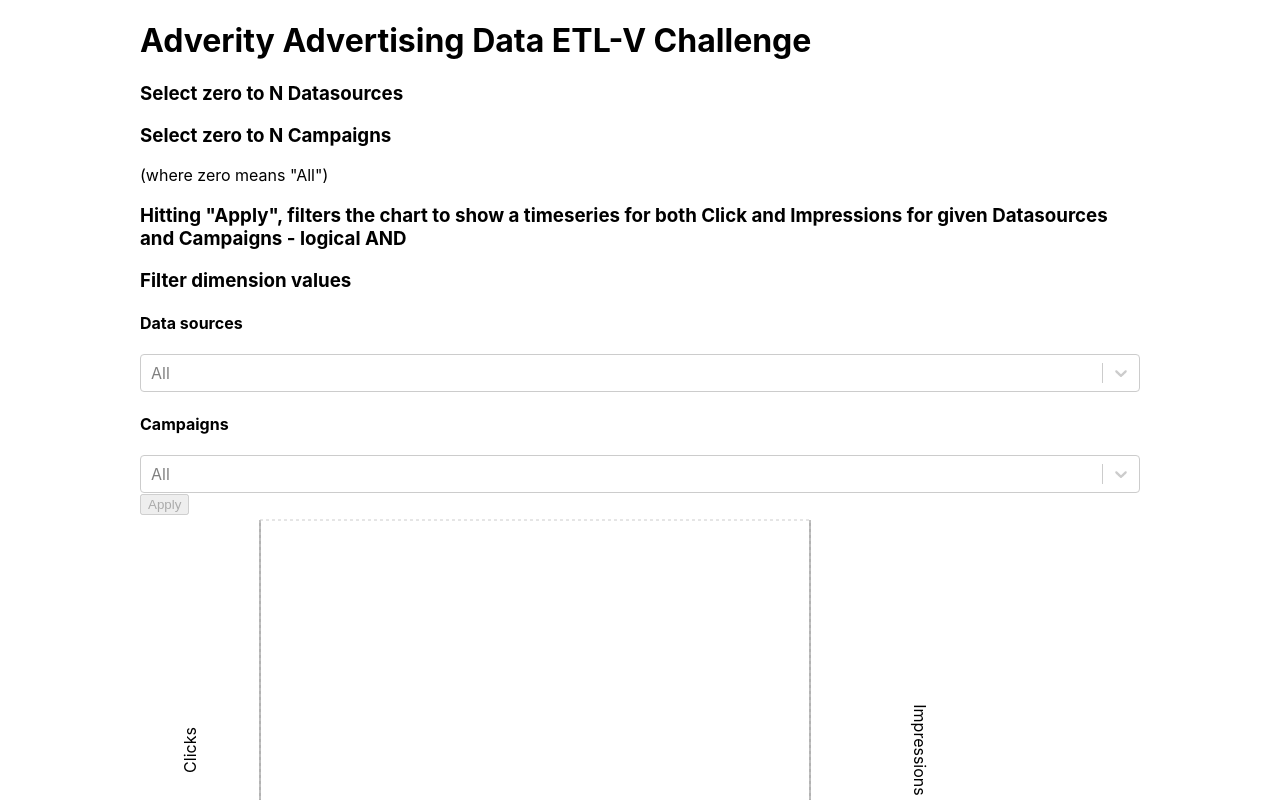
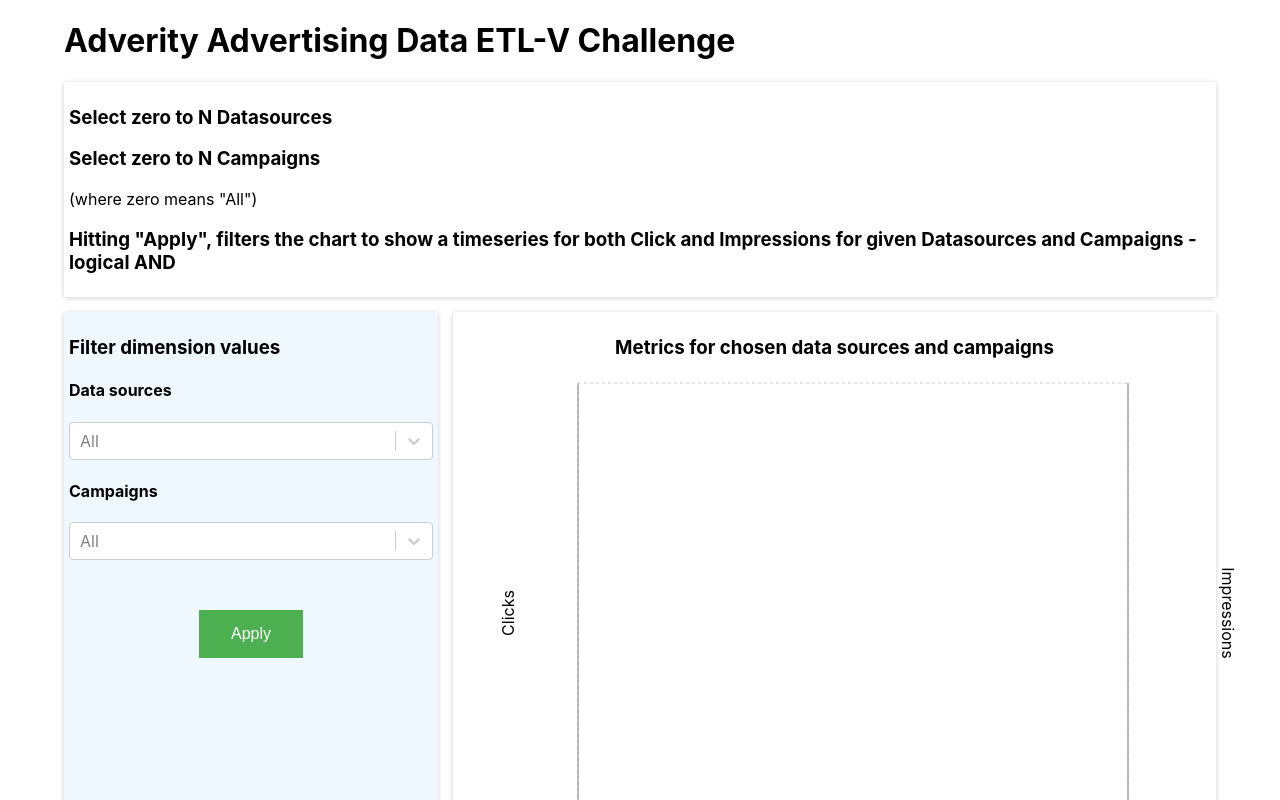
Before and after one commit to zeemi/advertising-frontend, a React (Create React App) app: page / in a window 1280 px wide. Shown: the top 800 px of the page. Built offline with nearby package versions, Linux system fonts and the light colour scheme; no server answers.

Commit message:
add minimal styling

```diff
--- a/src/App.css
+++ b/src/App.css
@@ -1,5 +1,5 @@
 .App {
   margin: 0 auto;
-  max-width: 1000px;
+  max-width: 1200px;
   width: 90%;
 }
--- a/src/components/Chart/Chart.js
+++ b/src/components/Chart/Chart.js
@@ -5,12 +5,13 @@
 const Chart = ({metrics, isFetching}) => {
 
   return <div className={'Chart'}>
+    <h3>Metrics for chosen data sources and campaigns</h3>
     <LineChart width={800} height={500} data={metrics}
                margin={{top: 5, right: 30, left: 20, bottom: 5}}>
-      <XAxis/>
+      <XAxis dataKey={'date'}/>
       <YAxis width={100} yAxisId='left' label={{value: 'Clicks', angle: -90, dx: -20}}/>
       <YAxis width={100} yAxisId='right' orientation='right'
-             label={{value: 'Impressions', angle: 90, margin: 100, dx: 60}}/>
+             label={{value: 'Impressions', angle: 90, margin: 100, dx: 50}}/>
       <CartesianGrid strokeDasharray="3 3"/>
       <Tooltip/>
       <Legend/>
--- /dev/null
+++ b/src/components/Filters/Filters.css
@@ -0,0 +1,20 @@
+.Filters {
+    width: 100%;
+    height: 100%;
+}
+
+.Filters .button-wrapper {
+    margin-top: 50px;
+    text-align: center;
+}
+
+.Filters button {
+    background-color: #4CAF50; /* Green */
+    border: none;
+    color: white;
+    padding: 15px 32px;
+    text-align: center;
+    text-decoration: none;
+    display: inline-block;
+    font-size: 16px;
+}
--- a/src/components/Filters/Filters.js
+++ b/src/components/Filters/Filters.js
@@ -2,6 +2,7 @@
 import apiClient from "../../helpers/apiClient";
 import CampaignsSelect from "../Select/CampaignsSelect";
 import DataSourcesSelect from "../Select/DataSourcesSelect";
+import './Filters.css';
 
 const Filters = ({isFetching, setIsFetching, setMetrics}) => {
   const [selectedDataSource, setSelectedDataSource] = useState([]);
@@ -19,14 +20,13 @@
     // eslint-disable-next-line react-hooks/exhaustive-deps
   }, []);
 
-  return <div>
+  return <div className={'Filters'}>
     <h3>Filter dimension values</h3>
-
     <h4>Data sources</h4>
     <DataSourcesSelect setSelectedOptions={setSelectedDataSource} selectedOptions={selectedDataSource}/>
     <h4>Campaigns</h4>
     <CampaignsSelect setSelectedOptions={setSelectedCampaigns} selectedOptions={selectedCampaigns}/>
-    <button onClick={fetchMetrics} disabled={isFetching}>Apply</button>
+    <div className={'button-wrapper'}><button onClick={fetchMetrics} disabled={isFetching}>Apply</button></div>
   </div>;
 };
 
--- a/src/components/Header/Header.css
+++ b/src/components/Header/Header.css
@@ -1 +1,5 @@
-.Header {}
+.Header {
+    padding: 5px;
+    box-shadow: rgba(0, 0, 0, 0.1) 0px 1px 6px, rgba(0, 0, 0, 0.1) 0px 1px 4px;
+    margin-bottom: 15px;
+}
--- /dev/null
+++ b/src/components/MetricsDisplay/MetricsDisplay.css
@@ -0,0 +1,22 @@
+.MetricsDisplay {
+    display: grid;
+    grid-template-columns: repeat(3, 1fr);
+    grid-template-rows: 1fr;
+    grid-column-gap: 15px;
+    grid-row-gap: 15px;
+}
+
+.MetricsDisplay .filters {
+    grid-area: 1 / 1 / 2 / 2;
+    box-shadow: rgba(0, 0, 0, 0.1) 0px 1px 6px, rgba(0, 0, 0, 0.1) 0px 1px 4px;
+    padding: 5px;
+    background-color: aliceblue;
+
+}
+
+.MetricsDisplay .chart {
+    grid-area: 1 / 2 / 2 / 4;
+    padding: 5px;
+    box-shadow: rgba(0, 0, 0, 0.1) 0px 1px 6px, rgba(0, 0, 0, 0.1) 0px 1px 4px
+
+}
--- a/src/components/MetricsDisplay/MetricsDisplay.js
+++ b/src/components/MetricsDisplay/MetricsDisplay.js
@@ -1,15 +1,16 @@
-import React, { useState } from 'react';
+import React, {useState} from 'react';
 import Chart from '../Chart/Chart';
 import Filters from '../Filters/Filters';
+import './MetricsDisplay.css';
 
 const MetricsDisplay = () => {
   const [metrics, setMetrics] = useState([]);
   const [isFetching, setIsFetching] = useState(false);
 
-  return <React.Fragment>
-    <Filters isFetching={isFetching} setIsFetching={setIsFetching} setMetrics={setMetrics}/>
-    <Chart isFetching={isFetching} metrics={metrics}/>
-  </React.Fragment>
+  return <div className={'MetricsDisplay'}>
+    <div className={'filters'}><Filters isFetching={isFetching} setIsFetching={setIsFetching} setMetrics={setMetrics}/></div>
+    <div className={'chart'}><Chart isFetching={isFetching} metrics={metrics}/></div>
+  </div>
 };
 
 export default MetricsDisplay;
```
